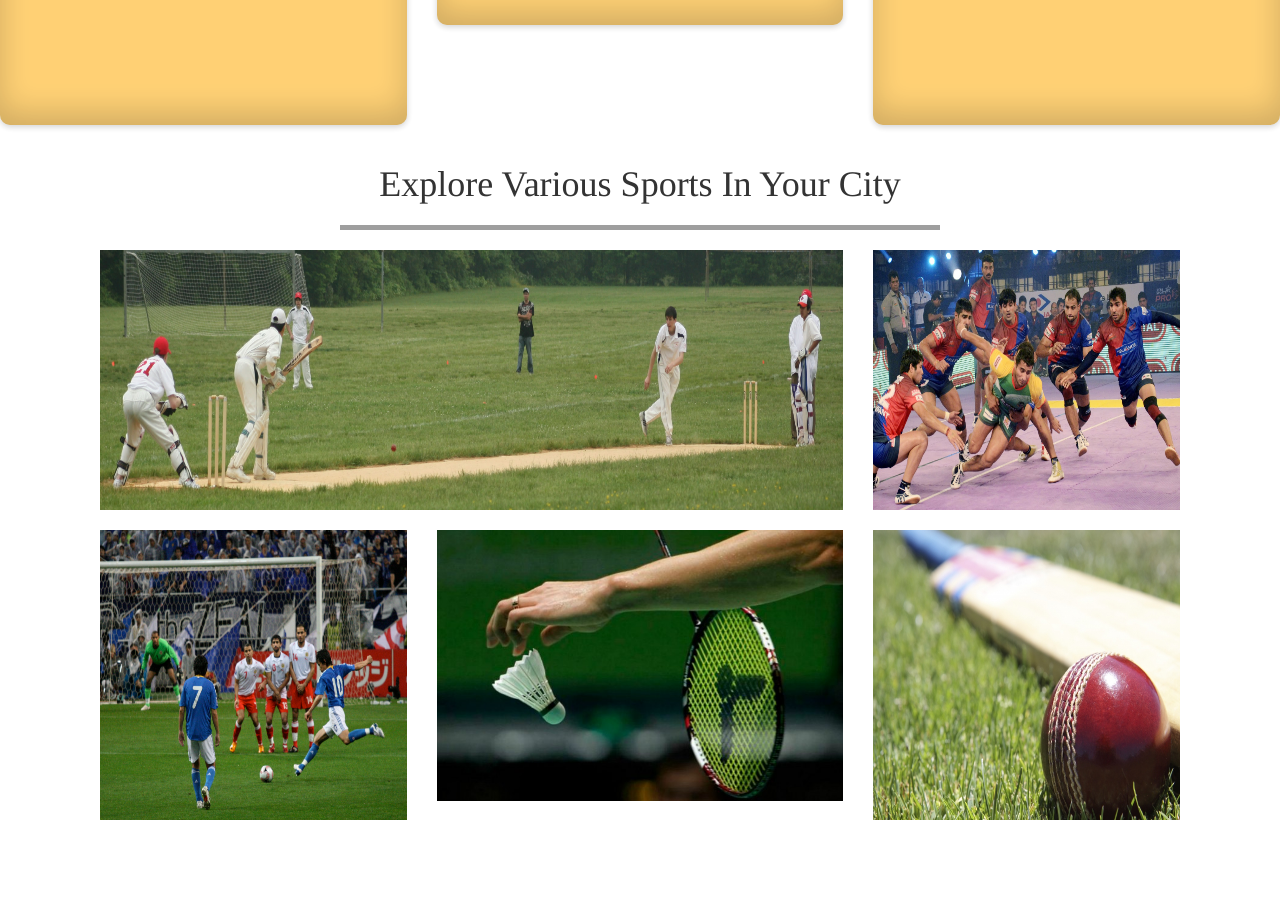
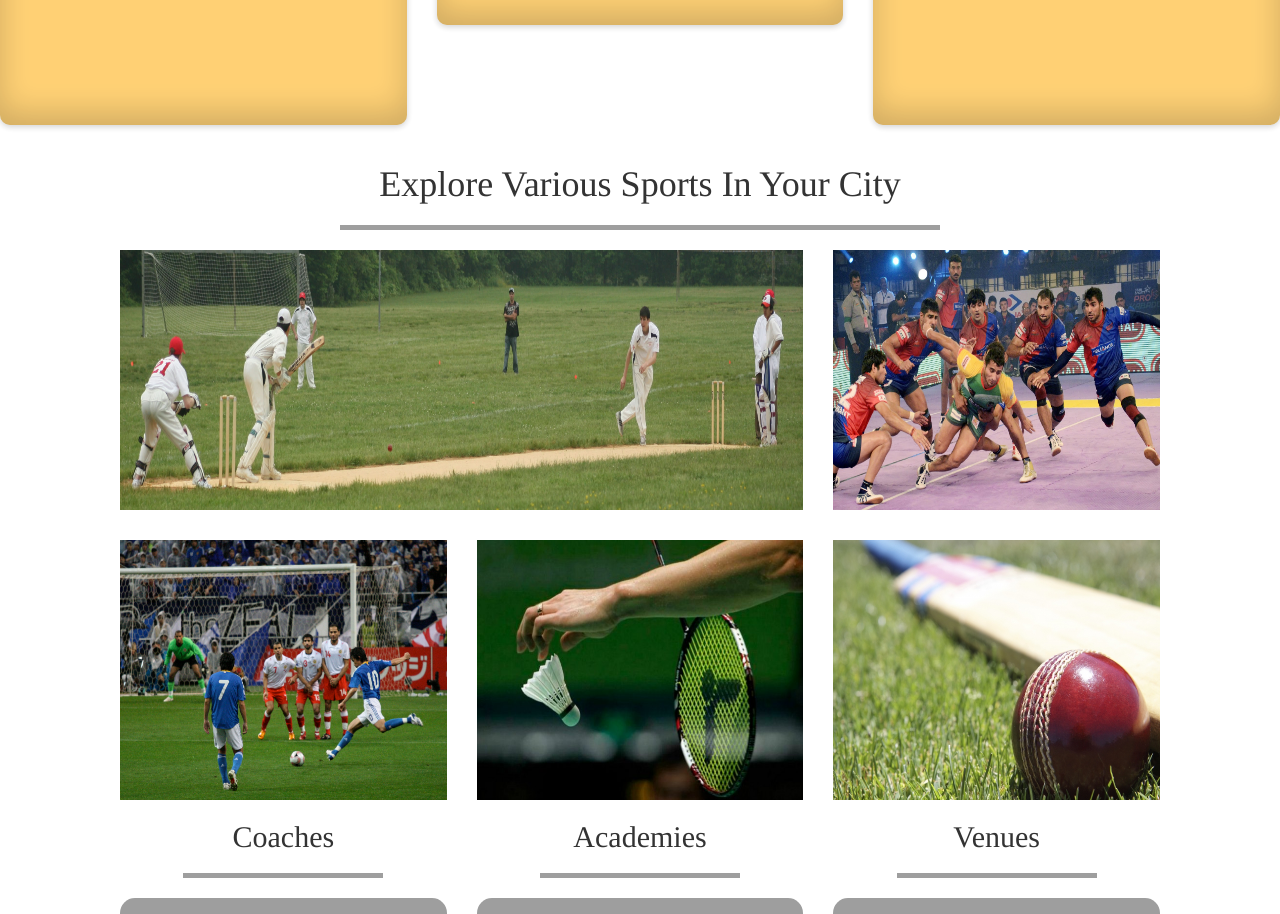
Before and after one commit to Nilay1101/Intern-First_Project, a PHP site: page / in a window 1280 px wide. Shown: the part 2040-2954 px from the top of the page. Run offline with PHP 8.4, Linux system fonts and the light colour scheme; grey boxes are pictures that could not be loaded.

Commit message:
commit
Home page update

```diff
--- a/New folder/css/theme.css
+++ b/New folder/css/theme.css
@@ -281,7 +281,7 @@ border: none;
 }
 
 .hr0{
-width:100px;
+width:200px;
     height: 5px;
 background: #1e6dce url("img/pattern.png");
 border: none;
--- a/New folder/index.php
+++ b/New folder/index.php
@@ -41,6 +41,7 @@
 
          });
         </script>
+
         <script>
 		$(document).ready(function() {
         $('#select_sport').multiselect({
@@ -53,6 +54,23 @@
 
     });
 </script>
+
+<script>
+$(document).ready(function(){
+    $("#show").click(function(){
+        $("#part").animate({
+            opacity: '1.0'
+        });
+    });
+
+	$("#hide").click(function(){
+        $("#part").animate({
+            opacity: '0.0'
+        });
+    });
+});
+</script>
+
 
             <script type="text/javascript" src="js/bootstrap-multiselect.js"></script>
 <link rel="stylesheet" href="css/bootstrap-multiselect.css" type="text/css"/>
@@ -165,6 +183,11 @@
 		margin: auto;
 		display: block;
 	}
+
+#part {
+	opacity:0.0;
+}
+
 </style>
     <body>
         <header class="header" >
@@ -440,23 +463,80 @@
             </div>
         </div>
         <br>
-		<div class="row padding">
+		<div class="row padding" style="padding-left:120px ; padding-right:120px">
 		<div class="find_out"><h1>Explore Various Sports In Your City</h1></div>
         <hr class="hr">
-		<div class="col-lg-8"><img class="img-responsive" style="height:260px;padding-left:100px"src="images/shot01.jpg"></div>
-		<div class="col-lg-4"><img class="img-responsive" style="height:260px;padding-right:100px"src="images/shot02.jpg"></div>
+		<div class="col-lg-8"><img class="img-responsive" style="height:260px;"src="images/shot01.jpg"></div>
+		<div class="col-lg-4"><img class="img-responsive" style="height:260px;"src="images/shot02.jpg"></div>
 		</div>
 		<br>
-		<div class="row">
-		<div class="col-lg-4"><img class="img-responsive" style="height:290px; width:430px; padding-left:100px" src="images/shot03.jpg"></div>
-		<div class="col-lg-4"><img class="img-responsive"src="images/shot04.jpg"></div>
-		<div class="col-lg-4"><img class="img-responsive" style="height:290px;padding-right:100px" src="images/shot05.jpg"></div>
+		<div class="row" style="padding-left:120px ; padding-right:120px ; margin-top:10px">
+		<div class="col-lg-4"><img class="img-responsive" style="height:260px; width:430px; " src="images/shot03.jpg"></div>
+		<div class="col-lg-4"><img class="img-responsive" style="height:260px; " src="images/shot04.jpg"></div>
+		<div class="col-lg-4"><img class="img-responsive" style="height:260px; " src="images/shot05.jpg"></div>
 		</div>
-<br><br><br><br>
+
+<div class="row" style="padding-left:120px; padding-right:120px">
+<div class="col-lg-4"><div class="find_out"><h2>Coaches</h2><hr class="hr0"></div></div>
+<div class="col-lg-4"><div class="find_out"><h2>Academies</h2><hr class="hr0"></div></div>
+<div class="col-lg-4"><div class="find_out"><h2>Venues</h2><hr class="hr0"></div></div>
+</div>
+
+<div id="part0">
+<div class="row" style="padding-left:120px; padding-right:120px" >
+        <div class="col-lg-4"><a href="#"><img class="img-responsive" style="height:150px; width:350px; border-radius:15px " src="images/shot06.jpg"></a></div>
+		<div class="col-lg-4"><a href="#"><img class="img-responsive" style="height:150px; width:350px;  border-radius:15px " src="images/shot06.jpg"></a></div>
+		<div class="col-lg-4"><a href="#"><img class="img-responsive" style="height:150px; width:350px;  border-radius:15px " src="images/shot06.jpg"></a></div>
+</div>
+<div class="row" style="padding-left:120px; padding-right:120px ; margin-top:30px" >
+        <div class="col-lg-4"><a href="#"><img class="img-responsive" style="height:150px; width:350px; border-radius:15px " src="images/shot06.jpg"></a></div>
+		<div class="col-lg-4"><a href="#"><img class="img-responsive" style="height:150px; width:350px;  border-radius:15px " src="images/shot06.jpg"></a></div>
+		<div class="col-lg-4"><a href="#"><img class="img-responsive" style="height:150px; width:350px;  border-radius:15px " src="images/shot06.jpg"></a></div>
+</div>
+<div class="row" style="padding-left:120px; padding-right:120px ; margin-top:30px" >
+        <div class="col-lg-4"><a href="#"><img class="img-responsive" style="height:150px; width:350px; border-radius:15px " src="images/shot06.jpg"></a></div>
+		<div class="col-lg-4"><a href="#"><img class="img-responsive" style="height:150px; width:350px;  border-radius:15px " src="images/shot06.jpg"></a></div>
+		<div class="col-lg-4"><a href="#"><img class="img-responsive" style="height:150px; width:350px;  border-radius:15px " src="images/shot06.jpg"></a></div>
+</div>
+<div class="row" style="padding-left:120px; padding-right:120px ; margin-top:30px" >
+        <div class="col-lg-4"><a href="#"><img class="img-responsive" style="height:150px; width:350px; border-radius:15px " src="images/shot06.jpg"></a></div>
+		<div class="col-lg-4"><a href="#"><img class="img-responsive" style="height:150px; width:350px;  border-radius:15px " src="images/shot06.jpg"></a></div>
+		<div class="col-lg-4"><a href="#"><img class="img-responsive" style="height:150px; width:350px;  border-radius:15px " src="images/shot06.jpg"></a></div>
+</div>
+</div>
+
+<div id="part">
+<div class="row" style="padding-left:120px; padding-right:120px ; margin-top:30px" >
+        <div class="col-lg-4"><a href="#"><img class="img-responsive" style="height:150px; width:350px; border-radius:15px " src="images/shot06.jpg"></a></div>
+		<div class="col-lg-4"><a href="#"><img class="img-responsive" style="height:150px; width:350px;  border-radius:15px " src="images/shot06.jpg"></a></div>
+		<div class="col-lg-4"><a href="#"><img class="img-responsive" style="height:150px; width:350px;  border-radius:15px " src="images/shot06.jpg"></a></div>
+</div>
+<div class="row" style="padding-left:120px; padding-right:120px ; margin-top:30px" >
+        <div class="col-lg-4"><a href="#"><img class="img-responsive" style="height:150px; width:350px; border-radius:15px " src="images/shot06.jpg"></a></div>
+		<div class="col-lg-4"><a href="#"><img class="img-responsive" style="height:150px; width:350px;  border-radius:15px " src="images/shot06.jpg"></a></div>
+		<div class="col-lg-4"><a href="#"><img class="img-responsive" style="height:150px; width:350px;  border-radius:15px " src="images/shot06.jpg"></a></div>
+</div>
+<div class="row" style="padding-left:120px; padding-right:120px ; margin-top:30px" >
+        <div class="col-lg-4"><a href="#"><img class="img-responsive" style="height:150px; width:350px; border-radius:15px " src="images/shot06.jpg"></a></div>
+		<div class="col-lg-4"><a href="#"><img class="img-responsive" style="height:150px; width:350px;  border-radius:15px " src="images/shot06.jpg"></a></div>
+		<div class="col-lg-4"><a href="#"><img class="img-responsive" style="height:150px; width:350px;  border-radius:15px " src="images/shot06.jpg"></a></div>
+</div>
+<div class="row" style="padding-left:120px; padding-right:120px ; margin-top:30px" >
+        <div class="col-lg-4"><a href="#"><img class="img-responsive" style="height:150px; width:350px; border-radius:15px " src="images/shot06.jpg"></a></div>
+		<div class="col-lg-4"><a href="#"><img class="img-responsive" style="height:150px; width:350px;  border-radius:15px " src="images/shot06.jpg"></a></div>
+		<div class="col-lg-4"><a href="#"><img class="img-responsive" style="height:150px; width:350px;  border-radius:15px " src="images/shot06.jpg"></a></div>
+</div>
+<div class="row" style="padding-left:120px; padding-right:120px ; margin-top:30px" >
+        <div class="col-lg-4"><a href="#"><img class="img-responsive" style="height:150px; width:350px; border-radius:15px " src="images/shot06.jpg"></a></div>
+		<div class="col-lg-4"><a href="#"><img class="img-responsive" style="height:150px; width:350px;  border-radius:15px " src="images/shot06.jpg"></a></div>
+		<div class="col-lg-4"><a href="#"><img class="img-responsive" style="height:150px; width:350px;  border-radius:15px " src="images/shot06.jpg"></a></div>
+</div>
+</div>
+
 <div class="row">
-<div class="col-lg-4"><div class="find_out"><h1>Coaches</h1><hr class="hr0"></div></div>
-<div class="col-lg-4"><div class="find_out"><h1>Academies</h1><hr class="hr0"></div></div>
-<div class="col-lg-4"><div class="find_out"><h1>Venues</h1><hr class="hr0"></div></div>
+<div class="col-lg-12 text-center">
+<button id="show">Show More</button>&nbsp;&nbsp;&nbsp;&nbsp;<button id="hide">Show Less</button>
+</div>
 </div>
 
         <?php //include 'share.php';?>
```
